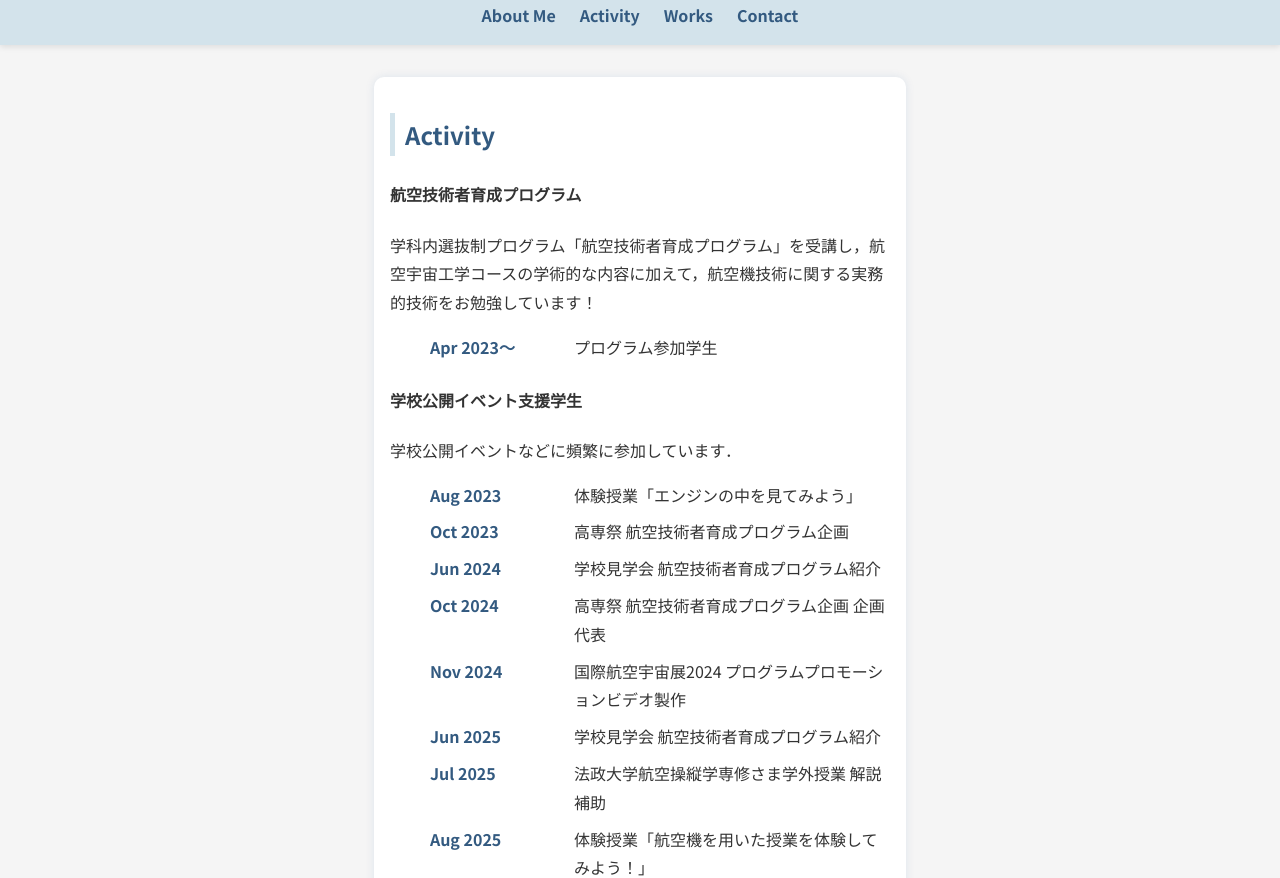
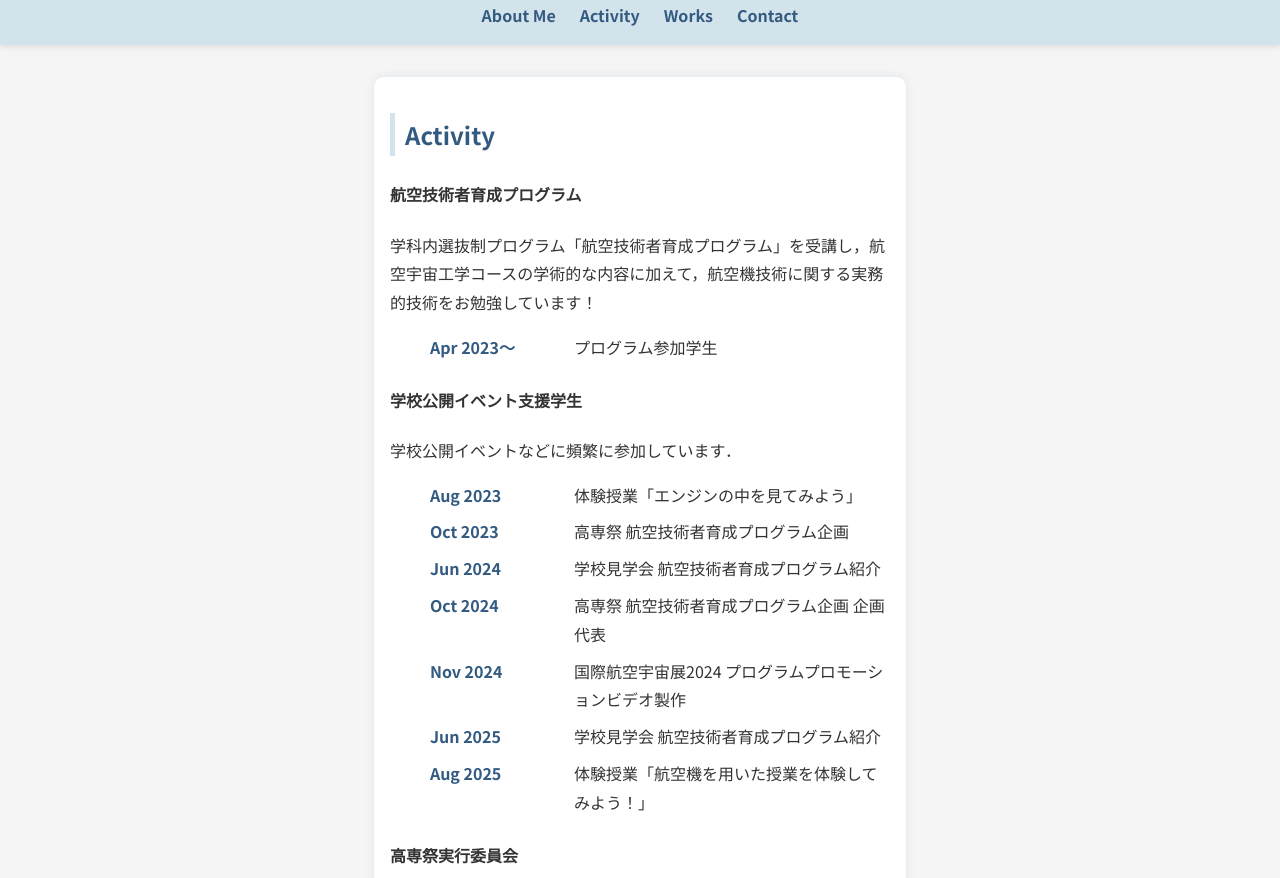
Before and after one commit to Oyama0223/index, a plain HTML site: page Activity.html in a window 1280 px wide. Shown: the part 89-967 px from the top of the page. Drawn offline with Linux system fonts and the light colour scheme.

Commit message:
Update Activity.html

```diff
--- a/Activity.html
+++ b/Activity.html
@@ -140,7 +140,6 @@
         <li><span class="date">Oct 2024</span><span class="desc">高専祭 航空技術者育成プログラム企画 企画代表</span></li>
         <li><span class="date">Nov 2024</span><span class="desc">国際航空宇宙展2024 プログラムプロモーションビデオ製作</span></li>
         <li><span class="date">Jun 2025</span><span class="desc">学校見学会 航空技術者育成プログラム紹介</span></li>
-        <li><span class="date">Jul 2025</span><span class="desc">法政大学航空操縦学専修さま学外授業 解説補助</span></li>
         <li><span class="date">Aug 2025</span><span class="desc">体験授業「航空機を用いた授業を体験してみよう！」</span></li>
       </ul>
 
```
